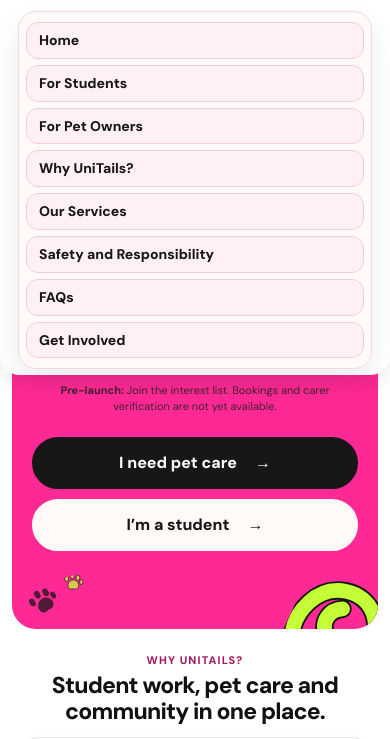
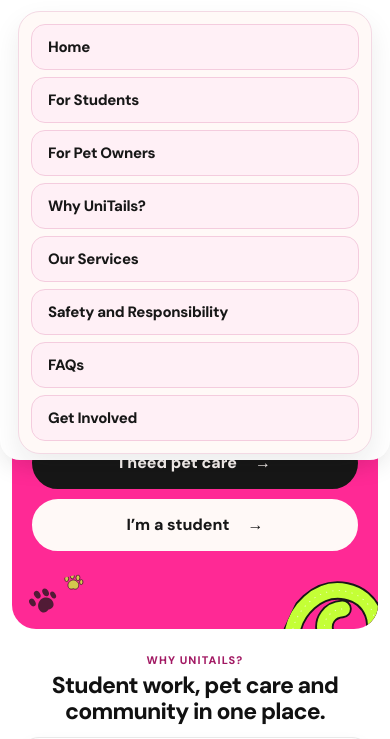
Before and after one commit to nadiialabai/PawPal-Student-powered-pet-care-marketplace-in-London, a plain HTML site: page index.html in a window 390 px wide. Both pictures are taken after a click on the button "Menu ☰". Shown: the part 65-804 px from the top of the page. Drawn offline with nearby package versions, Linux system fonts and the light colour scheme; a web font is replaced by a local one.

Commit message:
Refine mobile-only menu card proportions and corner geometry

```diff
--- a/index.html
+++ b/index.html
@@ -928,6 +928,14 @@ body>header #primary-nav.is-open{gap:0!important;padding:7px!important}
 body>header #primary-nav.is-open a,body>header #primary-nav.is-open a[href="#owners"]{min-height:0!important;padding:9px 12px!important;margin:3px 0!important;font-size:14px!important;line-height:1.2!important}
 }
 </style>
+
+<style id="unitails-mobile-menu-editorial-v5">
+/* Mobile-only contemporary editorial navigation: soft rounded tiles and compact rhythm. */
+@media(max-width:800px){
+body>header #primary-nav.is-open{box-sizing:border-box!important;gap:7px!important;padding:12px!important;border-radius:22px!important}
+body>header #primary-nav.is-open a,body>header #primary-nav.is-open a[href="#owners"]{box-sizing:border-box!important;display:flex!important;align-items:center!important;min-height:46px!important;margin:0!important;padding:11px 16px!important;border-radius:14px!important;font-size:15px!important;line-height:1.2!important;letter-spacing:-.02em!important}
+}
+</style>
 </head>
 <body>
 <header><a class="logo" href="#home" aria-label="UniTails home"><span class="brand-logo-layers" role="img" aria-label="UniTails original pink paw logo with gently opening and closing toes"><img class="brand-logo-original brand-logo-base" src="UniTails%20Pink%20Paw%20Logo.png" alt="" decoding="async"><img class="brand-logo-original brand-logo-flex" src="UniTails%20Pink%20Paw%20Logo.png" alt="" aria-hidden="true" decoding="async"></span></a><nav id="primary-nav" aria-label="Main navigation"><a class="mobile-section-link" href="#home">Home</a><a href="#students">For Students</a><a href="#owners">For Pet Owners</a><a href="#about">Why UniTails?</a><a href="#services">Our Services</a><a class="mobile-section-link" href="#trust">Safety and Responsibility</a><a class="mobile-section-link" href="#faq">FAQs</a><a class="mobile-section-link" href="#get-involved">Get Involved</a></nav><button class="menu-toggle" type="button" aria-label="Open menu" aria-controls="primary-nav" aria-expanded="false" onclick="toggleMenu(this)">Menu ☰</button></header>
```
